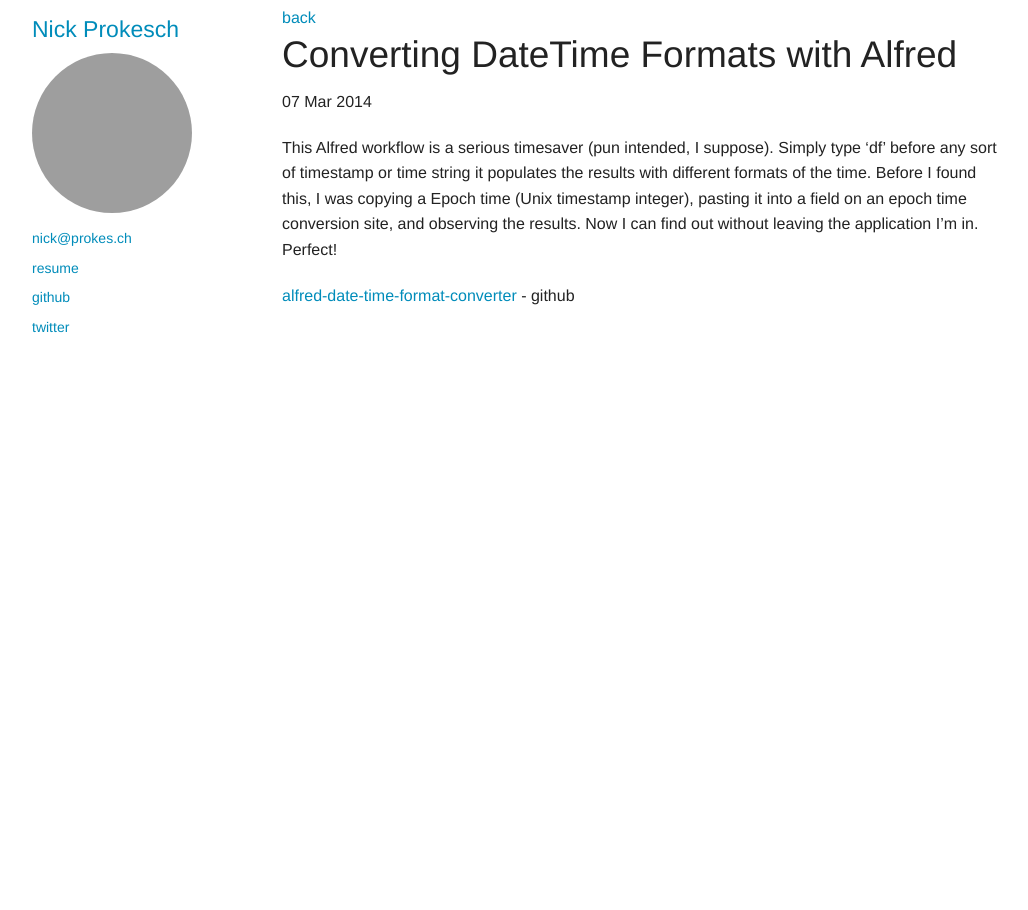
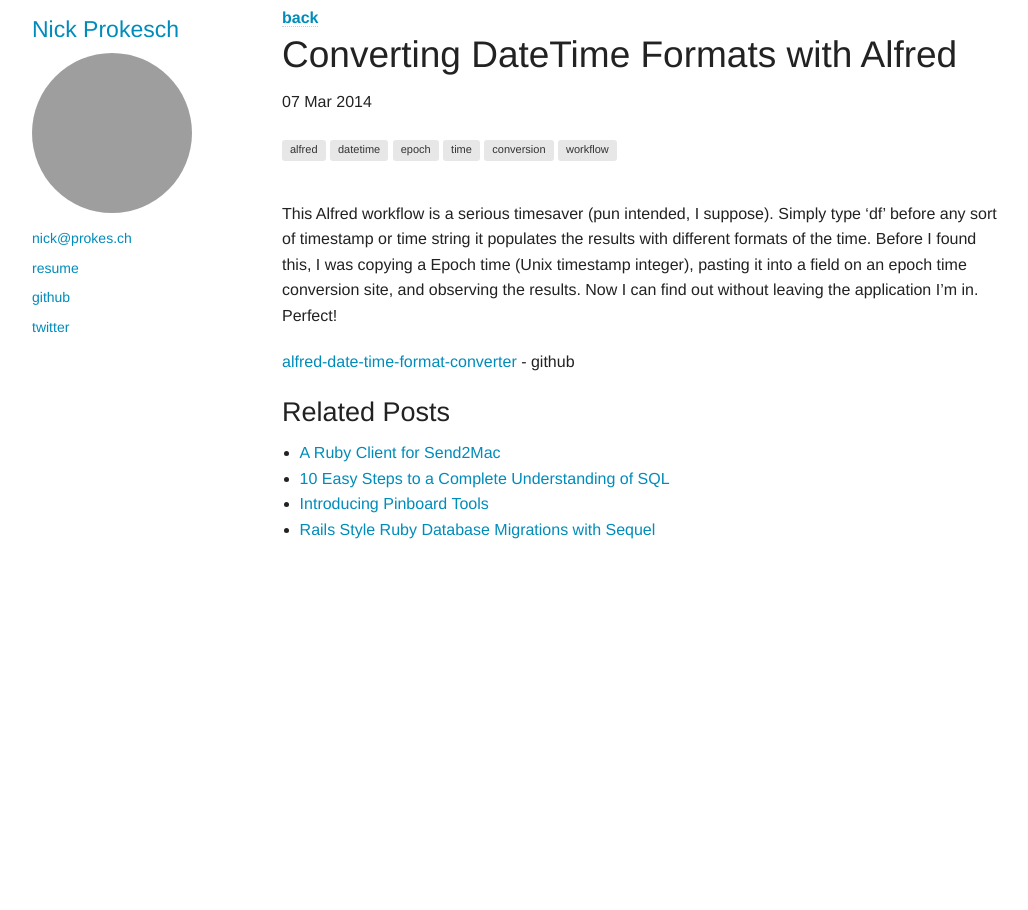
Before and after one commit to prokizzle/prokizzle.github.io, a Jekyll site: the page built from _posts/2014-03-07-alfred-date-time-conversion-workflow.markdown, in a window 1280 px wide. Shown: the whole page, without its empty margins (123-1151 px from the left). Built offline with Jekyll 4.4.1, drawn with Linux system fonts in a browser that asks for light colours; nearby versions of some CDN libraries; library files that are not in the unit come from our copies; Markdown is read by kramdown in place of the engine named in the settings; grey boxes are pictures that could not be loaded.

Commit message:
added related posts and tags

```diff
--- a/_layouts/default.html
+++ b/_layouts/default.html
@@ -80,8 +80,9 @@
     </div>
   </div>
   </div>
-  <script src="js/vendor/jquery.js"></script>
-  <script src="js/foundation.min.js"></script>
+  <script src="../js/vendor/jquery.js"></script>
+  <script src="../js/foundation.min.js"></script>
+  <script src="../js/foundation/foundation.tooltip.js"></script>
   <script>
   $(document).foundation();
   </script>
--- a/_layouts/post.html
+++ b/_layouts/post.html
@@ -1,10 +1,21 @@
 ---
 layout: default
 ---
-<a href="/">back</a>
+<span data-tooltip class="has-tip" title="click here to go back to the archives page"><a href="/">back</a></span>
+
 <h2>{{ page.title }}</h2>
-<p class="meta">{{ page.date | date_to_string }}</p>
+<p class="meta">{{ page.date | date_to_string }}<br>
+</p>
+<div class="post">
+<p>{% for category in page.categories %}
+<span class="radius secondary label">{{ category }}</span>
+{% endfor %}</p>
+{{ content }}
 
-<div class="post">
-{{ content }}
+<h3>Related Posts</h3>
+<ul>
+  {% for post in site.related_posts %}
+  <li><a href="{{ post.url }}">{{ post.title }}</a></li>
+{% endfor %}
+</ul>
 </div>
--- a/_posts/2014-03-07-alfred-date-time-conversion-workflow.markdown
+++ b/_posts/2014-03-07-alfred-date-time-conversion-workflow.markdown
@@ -2,7 +2,7 @@
 layout: post
 title: "Converting DateTime Formats with Alfred"
 date: 2014-03-07 18:30
-categories: alfred
+categories: [alfred, datetime, epoch, time, conversion, workflow]
 published: true
 ---
 
```
